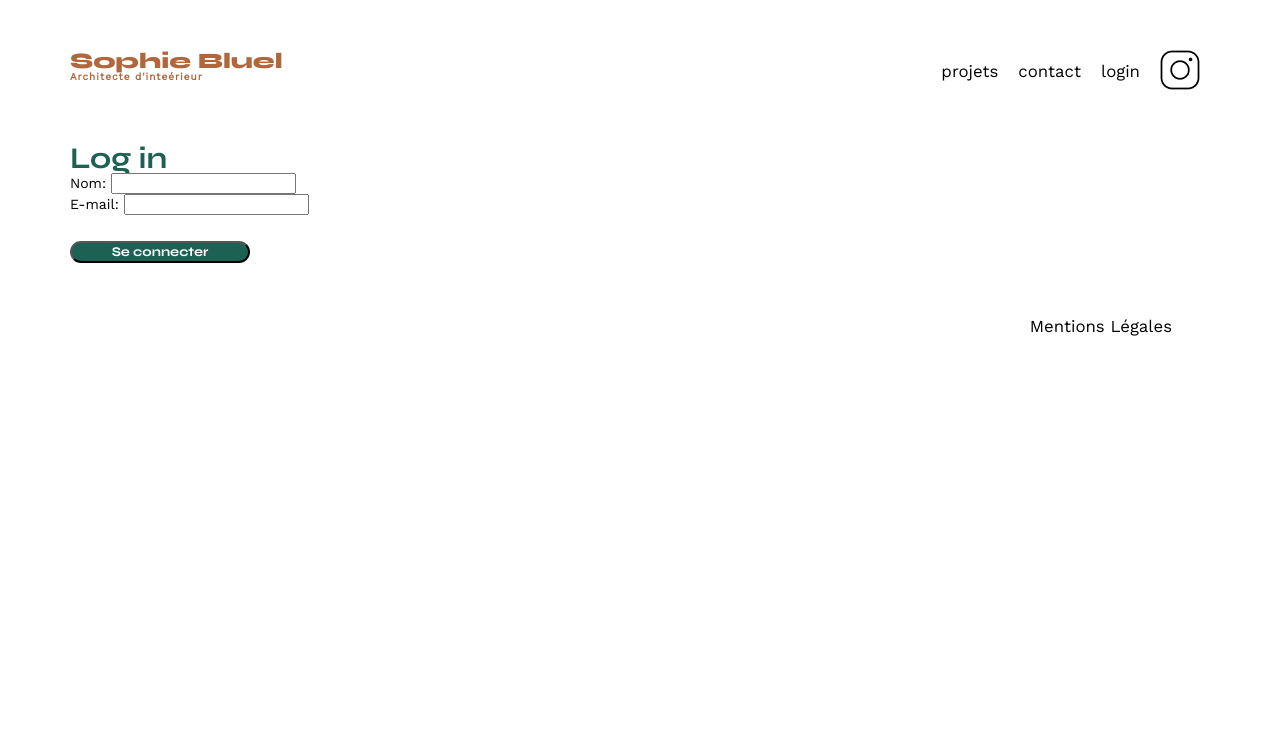
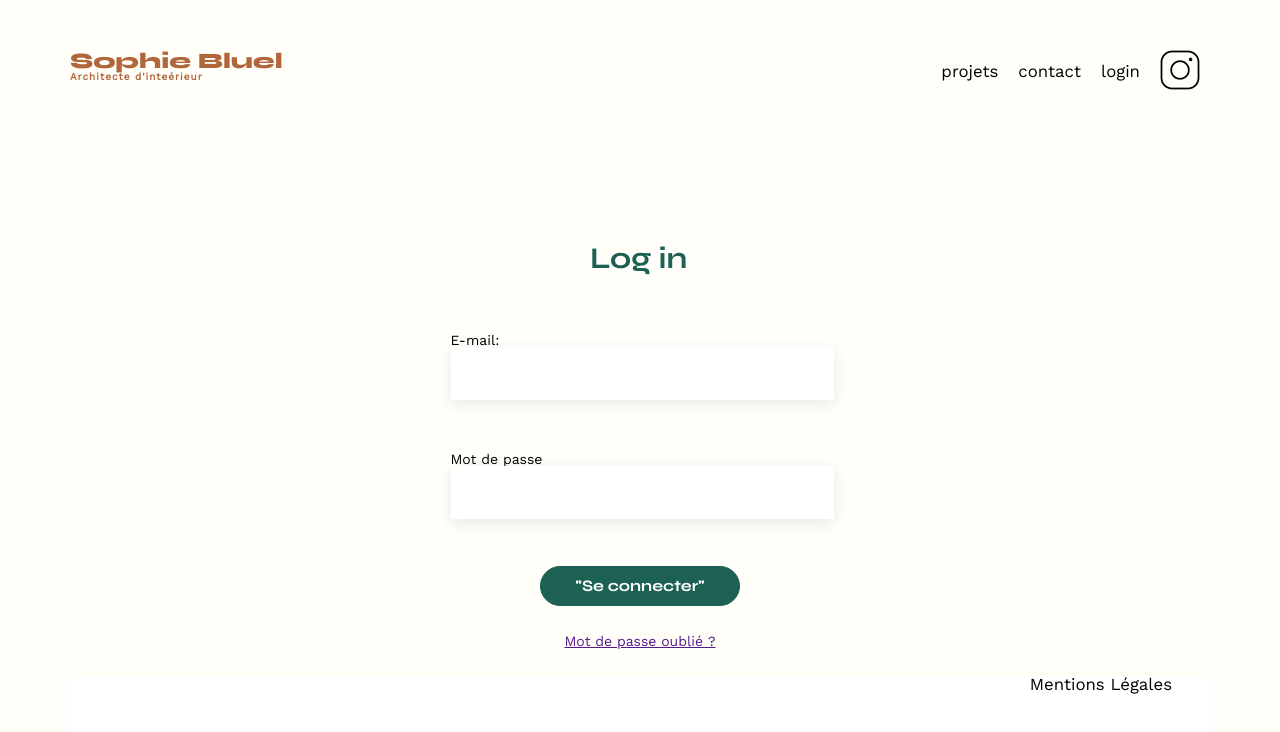
Before and after one commit to berenisse1/Portfolio-architecte-SophieBluel, a plain HTML site: page FrontEnd/login.html in a window 1280 px wide. Drawn offline with nearby package versions, Linux system fonts and the light colour scheme.

Commit message:
style login

```diff
--- a/FrontEnd/assets/login.css
+++ b/FrontEnd/assets/login.css
@@ -0,0 +1,37 @@
+
+h2{
+    width: 100px;
+    margin: auto;
+    margin-top: 150px;
+    margin-bottom: 60px;
+}
+form , input{
+    width: 379px;
+    margin: auto;
+}
+input{
+    box-shadow: 0px 4px 14px 0px rgba(0, 0, 0, 0.09);
+    border: none;
+    height: 51px;
+}
+#mail{
+    margin-bottom: 52px;
+}
+#password{
+    margin-bottom: 37px;
+}
+.connect{
+    display: flex;
+    justify-content: center;
+}
+form button{
+   height: 40px;
+   width: 200px;
+   margin-bottom: 28px;
+   background-color:#1D6154;
+   color: #FFF;
+}
+form a{
+    display: flex;
+    justify-content: center;
+}
--- a/FrontEnd/assets/style.css
+++ b/FrontEnd/assets/style.css
@@ -52,6 +52,7 @@ body {
 	margin:auto;
 	font-family: 'Work Sans' ;
 	font-size: 14px;
+	background: #FFFEF8;
 }
 header {
 	display: flex;
@@ -141,7 +142,7 @@ button{
 	font-size: 16px;
 	height: 38px;
 	margin: 10px;
-	padding: 10px;
+	padding: 5px 10px;
 	min-width:100px;
 	text-align: center;
 	border-radius: 60px ;
@@ -208,9 +209,14 @@ input[type="submit"]{
 	text-align: center;
 	border-radius: 60px ;
 }
+footer{
+	background: #FFF;
+	height: 60px;
+	margin: 0px§!important;
 
+}
 footer nav ul {
 	display: flex;
 	justify-content: flex-end;
-	margin: 2em
+	margin: 2em;
 }
--- a/FrontEnd/login.html
+++ b/FrontEnd/login.html
@@ -27,16 +27,17 @@
         <h2>Log in</h2>
         <form action="">
             <div>
-                <label for="name">Nom:</label>
-                <input type="text" id="name" name="user_name" />
-            </div>
-            <div>
                 <label for="mail">E-mail:</label>
                 <input type="email" id="mail" name="user_mail" />
             </div>
             <div>
-                <input type="submit" value="Se connecter" />
+                <label for="password">Mot de passe</label>
+			    <input type="password" id="password">
             </div>
+            <div class="connect">
+                <button>"Se connecter" </button>
+            </div>
+            <a href="">Mot de passe oublié ?</a>
         </form>
     </main>
     <footer>
```
